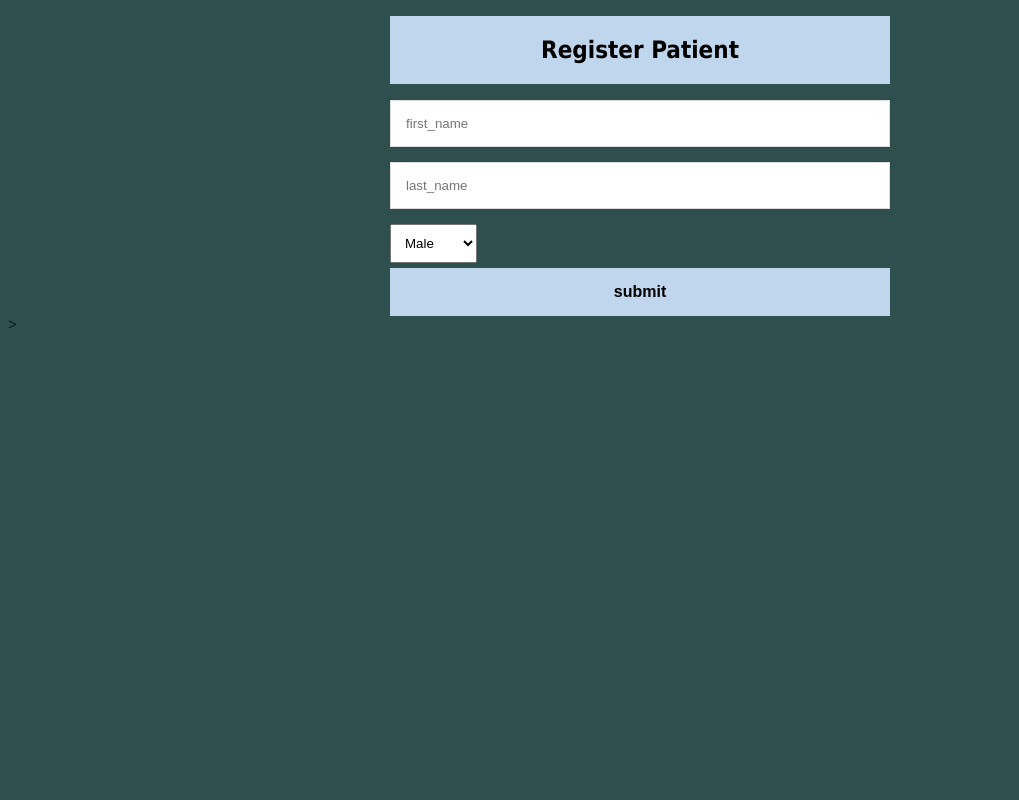
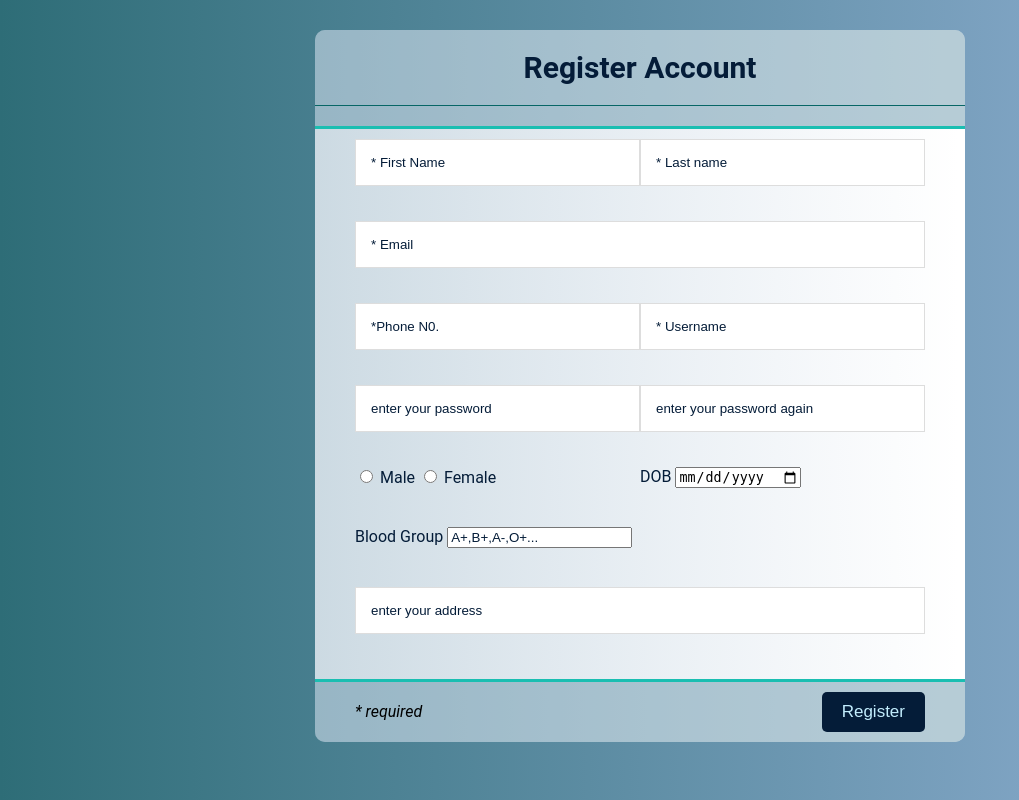
Before and after one commit to ishanksoni/Hospital_management_DBMS, a Django app: template Proj_HMS/Profile/templates/register.html in a window 1280 px wide. Shown: the whole page, without its empty margins (0-1019 px from the left). Run offline with Django 3.2, Linux system fonts and the light colour scheme; the template is opened without the code that fills it, so the values that code supplies are empty.

Commit message:
registeration feature added

```diff
--- a/Proj_HMS/Home/context_processor.py
+++ b/Proj_HMS/Home/context_processor.py
@@ -22,7 +22,7 @@ def menu_processor(request):
         menu['Bills'] = '/bill'
 
     elif hasGroup(user, 'Receptionist'):
-        menu['New Patient'] = '/profile/register'
+        menu['New Patient'] = '/register'
         menu['Manage Appointments'] = '/appointments'
         menu['New Appointment'] = '/appointments/book'
         menu['Bills'] = '/bill'
--- a/Proj_HMS/Home/templates/Addpatient.html
+++ b/Proj_HMS/Home/templates/Addpatient.html
@@ -97,3 +97,9 @@
 
 </body>
 </html>
+
+
+<div class="form-group">
+    <label for="bldg" class="label-title">Blood group</label>
+    <input type="text" name="bldg" id="bldg" class="form-input" placeholder="A+,A-,B+,B-,O+" required="required">
+  </div>
--- a/Proj_HMS/Home/urls.py
+++ b/Proj_HMS/Home/urls.py
@@ -1,8 +1,10 @@
 
 from django.contrib import admin
 from django.urls import path, include
+from Profile.views import register
 from .views import *
 
 urlpatterns = [
     path('', home),
+    path('register/',register),
 ]
--- a/Proj_HMS/Home/views.py
+++ b/Proj_HMS/Home/views.py
@@ -7,10 +7,7 @@ from . import context_processor
 
 @login_required(login_url = '/login/')
 
-
-
 def home(request):
-
     menu = context_processor.menu_processor(request)
 
     messages.add_message(request, messages.INFO, 'Welcome to The Hospital Portal.')
--- a/Proj_HMS/LoginApp/urls.py
+++ b/Proj_HMS/LoginApp/urls.py
@@ -1,5 +1,5 @@
 
-from django.urls import path
+from django.urls import path,include
 from loginmodule.views import auth_view
 from django.contrib.auth import views as auth_views
 from django.conf.urls import url
--- a/Proj_HMS/Profile/templates/profile.html
+++ b/Proj_HMS/Profile/templates/profile.html
@@ -3,8 +3,6 @@
 <html>
     <head>
         Profile
-
-
     </head>
 
     <body>
--- a/Proj_HMS/Profile/templates/register.html
+++ b/Proj_HMS/Profile/templates/register.html
@@ -1,81 +1,215 @@
 <!DOCTYPE html>
-<html lang="en">
+<html>
   <head>
-        <meta charset="UTF-8">
-        <meta name="viewport" content="width=device-width, initial-scale=1.0">
-        <title>Login</title>
+    <meta charset="utf-8">
+    <title>Register Patient</title>
+
   </head>
   <style>
-		.regiter-form {
-			width: 500px;
-			margin:  auto;
-			font-family: Tahoma, sans-serif;
+
+
+    body {
+      background: rgba(108,142,169,1);
+      background: linear-gradient(to right, rgba(70,115,225,0.9529331752232143) 0%, rgb(46, 109, 119) 0%, rgb(126, 163, 194) 80%);
     }
-		.regiter-form h1 {
-			text-align: center;
-			color: #4d4d4d;
-			font-size: 24px;
-			padding: 20px 0 20px 0;
+
+    .msg {
+		margin-left: 10px;
+		display:inline-block;
+		padding:10px 100px;
+		background-color: rgb(4, 28, 56);
+		font-size:17px;
+		border:none;
+		border-radius:5px;
+		color:#c2edfd;
+		cursor:pointer;
+
+
 		}
-		.regiter-form input[type="text"] {
+
+    .signup-form {
+      font-family: "Roboto", sans-serif;
+      width:650px;
+      margin:30px auto;
+      background:linear-gradient(to right, #a5ccff 0%, #f3f5fbc5 0%, #ffffff 99%);
+      border-radius: 10px;
+    }
+
+    .form-header  {
+      background-color: rgba(66, 122, 148, 0.383);
+      border-top-left-radius: 10px;
+      border-top-right-radius: 10px;
+      border-bottom: 3px solid #1abeb1;
+    }
+
+    .form-header h1 {
+      font-size: 30px;
+      text-align:center;
+      color:rgb(4, 28, 56);
+      padding:20px 0;
+      border-bottom:1px solid #076666;
+    }
+    .form-body {
+      padding:10px 40px;
+      color:rgb(68, 62, 62);
+    }
+
+    .form-group{
+      margin-bottom:20px;
+    }
+
+
+
+    .form-body .form-input[type="password"],
+      .form-body .form-input[type="text"] {
         width: 100%;
         padding: 15px;
-			border: 1px solid #dddddd;
+        border: 1.5px solid #dddddd;
         margin-bottom: 15px;
         box-sizing:border-box;
     }
-		.regiter-form input[type="submit"] {
-			width: 100%;
-			padding: 15px;
-			background-color: #bfd6ec;
-			border: 0;
-			box-sizing: border-box;
-			cursor: pointer;
-			font-weight: bold;
-			color: #ffffff;
+    .horizontal-group .left{
+      float:left;
+      width:50%;
     }
-        .regiter-form select{
-            padding: 10px 10px;
-            box-sizing: border-box;
-            cursor: pointer;
-            margin-bottom: 5px;
+    .horizontal-group .right{
+      float:right;
+      width:50%;
     }
-        .msg h1{
-            text-align: center;
-			color: whitesmoke;
-			font-size: 24px;
-			padding: 20px 0 20px 0;
+
+    ::-webkit-input-placeholder  {
+      color:rgb(4, 28, 56);
+
     }
+
+    .signup-form .form-footer  {
+    background-color:rgba(66, 122, 148, 0.383);
+    border-bottom-left-radius: 10px;
+    border-bottom-right-radius: 10px;
+    padding:10px 40px;
+    text-align: right;
+    border-top: 3px solid #1abeb1;
+
+    }
+
+    .form-footer span {
+    float:left;
+    margin-top: 10px;
+    color:rgb(0, 0, 0);
+    font-style: italic;
+    font-weight: thin;
+    }
+
+    .btn {
+    display:inline-block;
+    padding:10px 20px;
+    background-color: rgb(4, 28, 56);
+    font-size:17px;
+    border:none;
+    border-radius:5px;
+    color:#c2edfd;
+    cursor:pointer;
+    }
+
+    .btn:hover {
+    background-color: rgba(196, 234, 251, 0.876);;
+    color:rgb(4, 28, 56);
+    }
+
   </style>
-	<body style="background-color: #2F4F4F;">
-
+  <body>
     {% if messages %}
 			{% for message in messages %}
-            <div = class = "container center-align" >
 				<div class = "msg">
 					{{message}}
 				</div>
-            </div>
+
             {% endfor %}
         {% endif %}
+    <form class="signup-form" action="/register/" method="POST">
+      {% csrf_token %}
 
-    <div class="container center-align">
-		<div class="regiter-form">
-			<h1 style="color:black; background-color:#bfd6ec ;"  >Register Patient</h1>
-            <form id="register" method="POST" action="/register/">
-                {% csrf_token %}
-				<input type="text" name="first_name" placeholder="first_name" required>
-				<input type="text" name="last_name" placeholder="last_name" required>
-                <select id="type" name="gender">
-                    <option value="Male">Male</option>
-                    <option value="Female">Female</option>
-                    <option value="other">Other</option>
-                  </select>
-				<input style="font-size: medium; color: black;" type="submit" value="submit">
-			</form>
+
+
+      <div class="form-header">
+        <h1>Register Account</h1>
       </div>
 
-        </div>>
+      <div class="form-body">
 
+        <div class="horizontal-group">
+          <div class="form-group left">
+            <input type="text" name="firstname" id="firstname" class="form-input" placeholder="* First Name" required="required" />
+          </div>
+          <div class="form-group right">
+            <input type="text" name="lastname" id="lastname" class="form-input" placeholder="* Last name" />
+          </div>
+        </div>
+
+        <div class="form-group">
+          <input type="text" name="email" id="email" class="form-input" placeholder="* Email" required="required">
+        </div>
+
+        <div class="horizontal-group">
+          <div class="form-group left">
+
+            <input type="text" name="contact" id="contact" class="form-input" placeholder="*Phone N0." required="required">
+          </div>
+          <div class="form-group left">
+
+            <input type="text" name="username" id="username" class="form-input" placeholder="* Username" required="required">
+          </div>
+        </div>
+
+
+
+        <!-- Passwrod and confirm password -->
+        <div class="horizontal-group">
+          <div class="form-group left">
+
+            <input type="password" name="password" id="password" class="form-input" placeholder="enter your password" required="required">
+          </div>
+          <div class="form-group right">
+            <input type="password" class="form-input" name="confirm-password" id="confirm-password" placeholder="enter your password again" required="required">
+          </div>
+        </div>
+
+
+        <div class="horizontal-group">
+          <div class="form-group left">
+
+          <div class="input-group">
+            <label for="male" style="color:rgb(4, 28, 56);"><input type="radio" name="gender" value="male" id="male"> Male</label>
+            <label for="female" style="color:rgb(4, 28, 56);"><input type="radio" name="gender" value="female" id="female"> Female</label>
+          </div>
+          </div>
+
+        </div>
+
+        <div class="form-group">
+          <label for="dob" style="color:rgb(4, 28, 56);">DOB</label>
+          <input type="date" name="dob" id="dob">
+        </div>
+
+        <!--blood group-->
+        <br>
+        <div class="form-group">
+          <label for="bldg" class="label-title" style="color:rgb(4, 28, 56);">Blood Group </label>
+          <input type="text" name="bldg" id="bldg"  placeholder="A+,B+,A-,O+...">
+        </div>
+        <br>
+
+        <div class="form-group ">
+          <input type="text" name="address" id="address" class="form-input" placeholder="enter your address" required="required">
+        </div>
+
+      </div>
+
+
+      <div class="form-footer">
+        <span>* required</span>
+        <button type="submit" class="btn">Register</button>
+      </div>
+    </form>
   </body>
 </html>
--- a/Proj_HMS/Proj_HMS/settings.py
+++ b/Proj_HMS/Proj_HMS/settings.py
@@ -39,6 +39,7 @@ INSTALLED_APPS = [
     'django.contrib.staticfiles',
     'Home',
     'LoginApp',
+    'Profile',
 ]
 
 MIDDLEWARE = [
--- a/Proj_HMS/Proj_HMS/urls.py
+++ b/Proj_HMS/Proj_HMS/urls.py
@@ -16,6 +16,7 @@ Including another URLconf
 from django.contrib import admin
 from django.urls import path,include
 from django.conf.urls import url
+
 from LoginApp.views import login,logout
 
 urlpatterns = [
@@ -24,4 +25,6 @@ urlpatterns = [
     path('admin/', admin.site.urls),
     path('login/',login),
     path('logout/',logout),
+    path('profile/',include('Profile.urls')),
+
 ]
```
Also changed, not shown: Proj_HMS/LoginApp/templates/login.html (+102 -55 lines), Proj_HMS/Profile/models.py (+5 -4 lines), Proj_HMS/Profile/views.py (+50 -4 lines), Proj_HMS/Profile/migrations/0002_auto_20200523_1020.py (added), 1 other file. Lines whose indentation alone changed are shown as unchanged.
